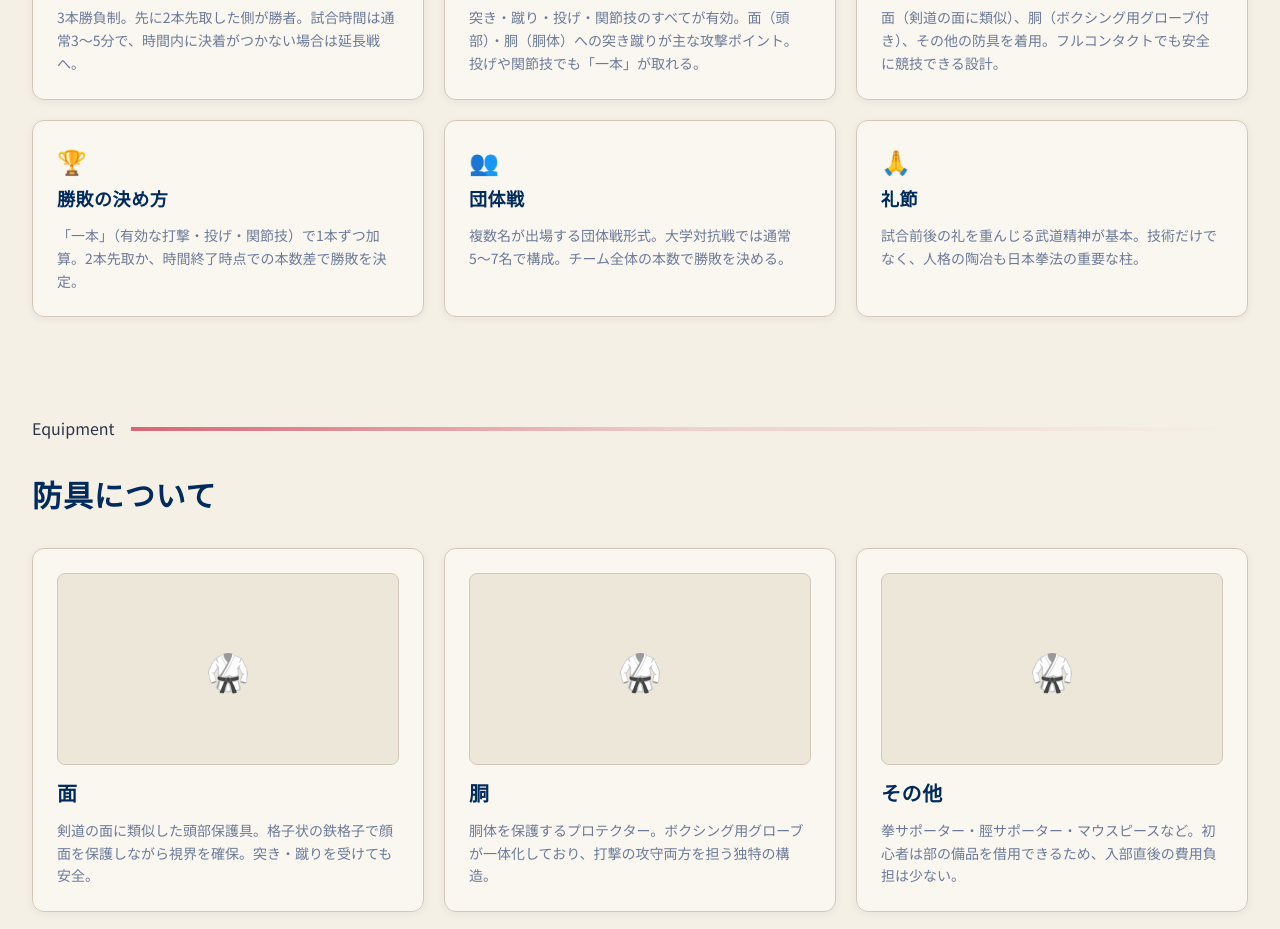
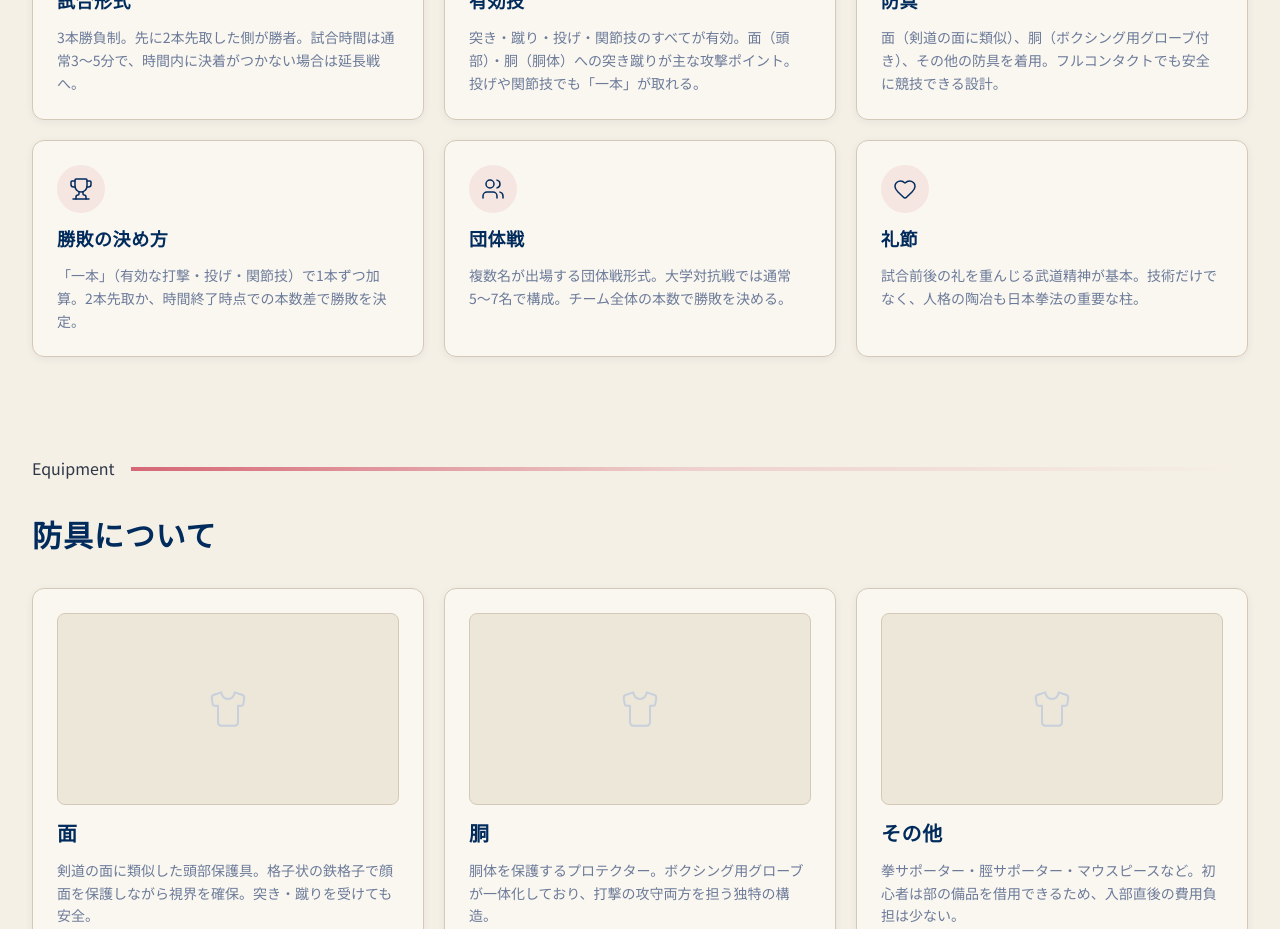
Before and after one commit to kishihirabayashi/keiokempo, a Next.js app: page /about-kempo in a window 1280 px wide. Shown: the part 1280-2209 px from the top of the page. Built offline with nearby package versions, Linux system fonts and the light colour scheme; a web font is replaced by a local one.

Commit message:
絵文字をLucideアイコンに置き換え

```diff
--- a/app/about-kempo/page.tsx
+++ b/app/about-kempo/page.tsx
@@ -1,5 +1,6 @@
 import type { Metadata } from "next";
 import Link from "next/link";
+import { Swords, Target, Shield, Trophy, Users, Heart, Shirt } from "lucide-react";
 
 export const metadata: Metadata = {
   title: "日本拳法とは",
@@ -27,6 +28,39 @@ const comparisons = [
     sport: "MMA（総合格闘技）",
     similarity: "打・投・関節の総合性",
     difference: "日本拳法は防具着用で安全性を確保しつつ総合技術を鍛錬",
+  },
+];
+
+const rules = [
+  {
+    title: "試合形式",
+    Icon: Swords,
+    content: "3本勝負制。先に2本先取した側が勝者。試合時間は通常3〜5分で、時間内に決着がつかない場合は延長戦へ。",
+  },
+  {
+    title: "有効技",
+    Icon: Target,
+    content: "突き・蹴り・投げ・関節技のすべてが有効。面（頭部）・胴（胴体）への突き蹴りが主な攻撃ポイント。投げや関節技でも「一本」が取れる。",
+  },
+  {
+    title: "防具",
+    Icon: Shield,
+    content: "面（剣道の面に類似）、胴（ボクシング用グローブ付き）、その他の防具を着用。フルコンタクトでも安全に競技できる設計。",
+  },
+  {
+    title: "勝敗の決め方",
+    Icon: Trophy,
+    content: "「一本」（有効な打撃・投げ・関節技）で1本ずつ加算。2本先取か、時間終了時点での本数差で勝敗を決定。",
+  },
+  {
+    title: "団体戦",
+    Icon: Users,
+    content: "複数名が出場する団体戦形式。大学対抗戦では通常5〜7名で構成。チーム全体の本数で勝敗を決める。",
+  },
+  {
+    title: "礼節",
+    Icon: Heart,
+    content: "試合前後の礼を重んじる武道精神が基本。技術だけでなく、人格の陶冶も日本拳法の重要な柱。",
   },
 ];
 
@@ -137,50 +171,21 @@ export default function AboutKempoPage() {
             競技ルールの概要
           </h2>
           <div className="grid grid-cols-1 md:grid-cols-2 lg:grid-cols-3 gap-5">
-            {[
-              {
-                title: "試合形式",
-                icon: "⚔️",
-                content: "3本勝負制。先に2本先取した側が勝者。試合時間は通常3〜5分で、時間内に決着がつかない場合は延長戦へ。",
-              },
-              {
-                title: "有効技",
-                icon: "👊",
-                content: "突き・蹴り・投げ・関節技のすべてが有効。面（頭部）・胴（胴体）への突き蹴りが主な攻撃ポイント。投げや関節技でも「一本」が取れる。",
-              },
-              {
-                title: "防具",
-                icon: "🛡️",
-                content: "面（剣道の面に類似）、胴（ボクシング用グローブ付き）、その他の防具を着用。フルコンタクトでも安全に競技できる設計。",
-              },
-              {
-                title: "勝敗の決め方",
-                icon: "🏆",
-                content: "「一本」（有効な打撃・投げ・関節技）で1本ずつ加算。2本先取か、時間終了時点での本数差で勝敗を決定。",
-              },
-              {
-                title: "団体戦",
-                icon: "👥",
-                content: "複数名が出場する団体戦形式。大学対抗戦では通常5〜7名で構成。チーム全体の本数で勝敗を決める。",
-              },
-              {
-                title: "礼節",
-                icon: "🙏",
-                content: "試合前後の礼を重んじる武道精神が基本。技術だけでなく、人格の陶冶も日本拳法の重要な柱。",
-              },
-            ].map((item) => (
-              <div key={item.title} className="bg-[#FAF7F0] rounded-xl border border-[#D4C9B8] p-6 hover:border-[#C41E3A]/30 transition-colors duration-300"
+            {rules.map(({ title, Icon, content }) => (
+              <div key={title} className="bg-[#FAF7F0] rounded-xl border border-[#D4C9B8] p-6 hover:border-[#C41E3A]/30 transition-colors duration-300"
                 style={{ boxShadow: '0 2px 8px rgba(27,42,74,0.06)' }}>
-                <div className="text-2xl mb-3">{item.icon}</div>
+                <div className="w-12 h-12 rounded-full bg-[#C41E3A]/8 flex items-center justify-center mb-4">
+                  <Icon className="w-6 h-6" color="#002B5C" strokeWidth={1.5} />
+                </div>
                 <h3
                   className="text-[#002B5C] font-bold text-lg mb-3"
                   style={{ fontFamily: "var(--font-noto-serif-jp)" }}
                 >
-                  {item.title}
+                  {title}
                 </h3>
                 <p className="text-[#6B7A99] text-sm leading-relaxed"
                   style={{ fontFamily: "var(--font-noto-sans-jp)" }}>
-                  {item.content}
+                  {content}
                 </p>
               </div>
             ))}
@@ -220,7 +225,7 @@ export default function AboutKempoPage() {
               <div key={item.name} className="bg-[#FAF7F0] rounded-xl border border-[#D4C9B8] p-6"
                 style={{ boxShadow: '0 2px 8px rgba(27,42,74,0.06)' }}>
                 <div className="w-full aspect-video bg-[#EDE7D9] rounded-lg border border-[#D4C9B8] mb-4 flex items-center justify-center">
-                  <span className="text-[#C8D0DC] text-4xl">🥋</span>
+                  <Shirt className="w-10 h-10 text-[#C8D0DC]" strokeWidth={1.2} />
                 </div>
                 <h3
                   className="text-[#002B5C] font-bold text-xl mb-3"
--- a/package.json
+++ b/package.json
@@ -13,6 +13,7 @@
     "@vercel/analytics": "^2.0.1",
     "framer-motion": "^12.38.0",
     "gray-matter": "^4.0.3",
+    "lucide-react": "^1.7.0",
     "next": "16.2.0",
     "react": "19.2.4",
     "react-dom": "19.2.4"
```
Also changed, not shown: 1 other file (tests, documents, lock files or other folders).
